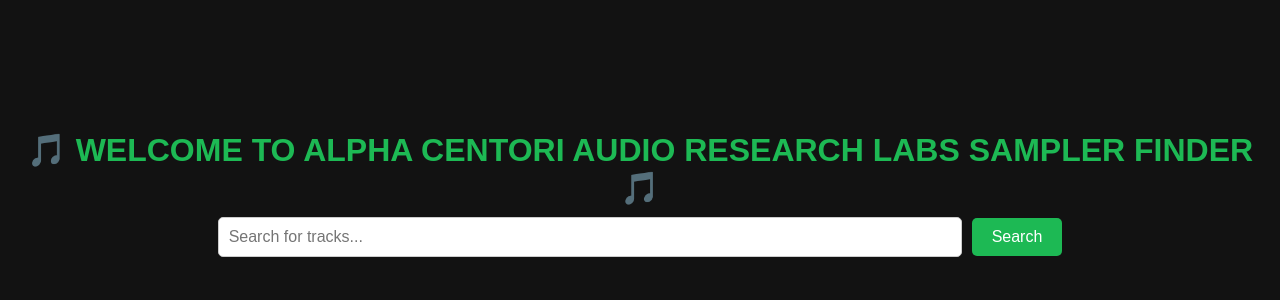
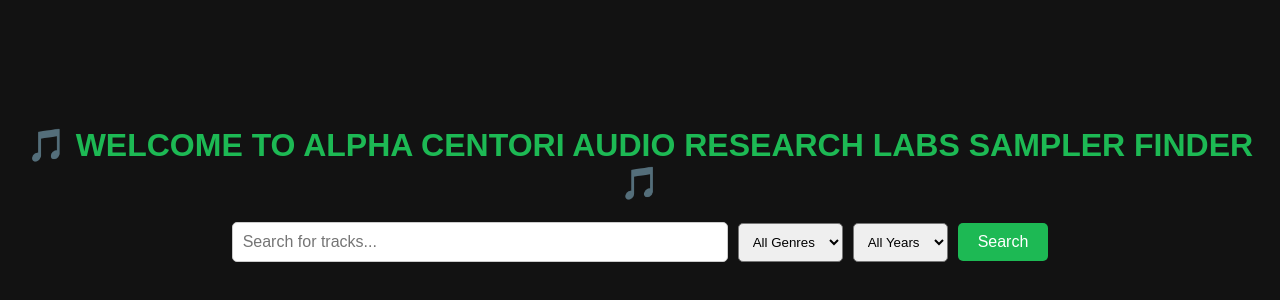
Before and after one commit to Xtro75/spotify-sample-finder, a Next.js app: page / in a window 1280 px wide. Shown: the part 196-496 px from the top of the page. Built offline with nearby package versions, Linux system fonts and the light colour scheme.

Commit message:
Restored filters + Updated title

```diff
--- a/pages/index.js
+++ b/pages/index.js
@@ -3,10 +3,17 @@ import { useState, useEffect } from "react";
 export default function Home() {
   const [query, setQuery] = useState("");
   const [results, setResults] = useState([]);
+  const [genre, setGenre] = useState("all");
+  const [year, setYear] = useState("all");
 
   const searchTracks = async () => {
     if (!query) return;
-    const response = await fetch(`/api/search?query=${query}`);
+
+    let apiUrl = `/api/search?query=${query}`;
+    if (genre !== "all") apiUrl += `&genre=${genre}`;
+    if (year !== "all") apiUrl += `&year=${year}`;
+
+    const response = await fetch(apiUrl);
     const data = await response.json();
     setResults(data.tracks || []);
   };
@@ -18,7 +25,7 @@ export default function Home() {
         fontSize: "2rem",
         fontWeight: "bold",
         color: "#1DB954",
-        marginBottom: "10px",
+        marginBottom: "20px",
         textTransform: "uppercase"
       }}>
         🎵 Welcome To Alpha Centori Audio Research Labs Sampler Finder 🎵
@@ -30,8 +37,38 @@ export default function Home() {
         value={query}
         onChange={(e) => setQuery(e.target.value)}
         placeholder="Search for tracks..."
-        style={{ padding: "10px", width: "60%", borderRadius: "5px", border: "1px solid #ccc" }}
+        style={{ padding: "10px", width: "40%", borderRadius: "5px", border: "1px solid #ccc" }}
       />
+
+      {/* ✅ Genre Filter */}
+      <select
+        value={genre}
+        onChange={(e) => setGenre(e.target.value)}
+        style={{ marginLeft: "10px", padding: "10px", borderRadius: "5px" }}
+      >
+        <option value="all">All Genres</option>
+        <option value="hiphop">Hip-Hop</option>
+        <option value="jazz">Jazz</option>
+        <option value="rock">Rock</option>
+        <option value="soul">Soul</option>
+        <option value="electronic">Electronic</option>
+      </select>
+
+      {/* ✅ Year Filter */}
+      <select
+        value={year}
+        onChange={(e) => setYear(e.target.value)}
+        style={{ marginLeft: "10px", padding: "10px", borderRadius: "5px" }}
+      >
+        <option value="all">All Years</option>
+        <option value="1960s">1960s</option>
+        <option value="1970s">1970s</option>
+        <option value="1980s">1980s</option>
+        <option value="1990s">1990s</option>
+        <option value="2000s">2000s</option>
+        <option value="2010s">2010s</option>
+      </select>
+
       <button
         onClick={searchTracks}
         style={{ marginLeft: "10px", padding: "10px 20px", backgroundColor: "#1DB954", color: "#fff", border: "none", borderRadius: "5px", cursor: "pointer" }}
@@ -40,10 +77,10 @@ export default function Home() {
       </button>
 
       {/* ✅ Display Results */}
-      <div style={{ marginTop: "20px" }}>
+      <div style={{ marginTop: "20px", display: "flex", flexWrap: "wrap", justifyContent: "center" }}>
         {results.map((track) => (
-          <div key={track.id} style={{ marginBottom: "20px", display: "inline-block", textAlign: "center", width: "150px", margin: "10px" }}>
-            <img src={track.albumArt} alt={track.name} width="120" height="120" style={{ borderRadius: "10px" }} />
+          <div key={track.id} style={{ marginBottom: "20px", textAlign: "center", width: "200px", margin: "10px" }}>
+            <img src={track.albumArt} alt={track.name} width="150" height="150" style={{ borderRadius: "10px" }} />
             <p style={{ fontSize: "14px", fontWeight: "bold" }}>{track.name}</p>
             <p style={{ fontSize: "12px", color: "#555" }}>{track.artist}</p>
           </div>
```
